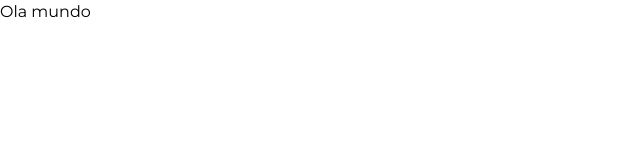
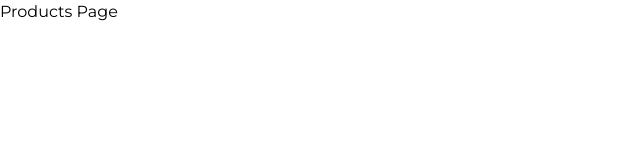
Before and after one commit to lucasherrerods/crud-system, a React (Vite) app in the folder frontend/: page /products in a window 1280 px wide. Shown: the top 160 px of the page, without its empty margins (0-640 px from the left). Built offline with nearby package versions, Linux system fonts and the light colour scheme.

Commit message:
feat: setup React Router for page navigation

```diff
--- a/frontend/package.json
+++ b/frontend/package.json
@@ -13,6 +13,7 @@
     "@tailwindcss/vite": "^4.0.9",
     "react": "^19.0.0",
     "react-dom": "^19.0.0",
+    "react-router-dom": "^7.2.0",
     "tailwindcss": "^4.0.9"
   },
   "devDependencies": {
--- a/frontend/src/App.jsx
+++ b/frontend/src/App.jsx
@@ -1,9 +1,18 @@
+import { BrowserRouter, Routes, Route } from 'react-router'
+import Home from './pages/Home'
+import Users from './pages/Users'
+import Products from './pages/Products'
+
 function App() {
 
   return (
-    <div>
-      <h1>Ola mundo</h1>
-    </div>
+    <BrowserRouter>
+      <Routes>
+        <Route path='/' element={<Home />}></Route>
+        <Route path='/users' element={<Users />}></Route>
+        <Route path='/products' element={<Products />}></Route>
+      </Routes>
+    </BrowserRouter>
   )
 }
 
--- /dev/null
+++ b/frontend/src/pages/Home/index.jsx
@@ -0,0 +1,10 @@
+function Home() {
+
+  return (
+    <div>
+      <h2>Home Page</h2>
+    </div>
+  )
+}
+
+export default Home
--- /dev/null
+++ b/frontend/src/pages/Products/index.jsx
@@ -0,0 +1,10 @@
+function Products() {
+
+  return (
+    <div>
+      <h2>Products Page</h2>
+    </div>
+  )
+}
+
+export default Products
--- /dev/null
+++ b/frontend/src/pages/Users/index.jsx
@@ -0,0 +1,10 @@
+function Users() {
+
+  return (
+    <div>
+      <h2>Users Page</h2>
+    </div>
+  )
+}
+
+export default Users
```
Also changed, not shown: 1 other file (tests, documents, lock files or other folders).
